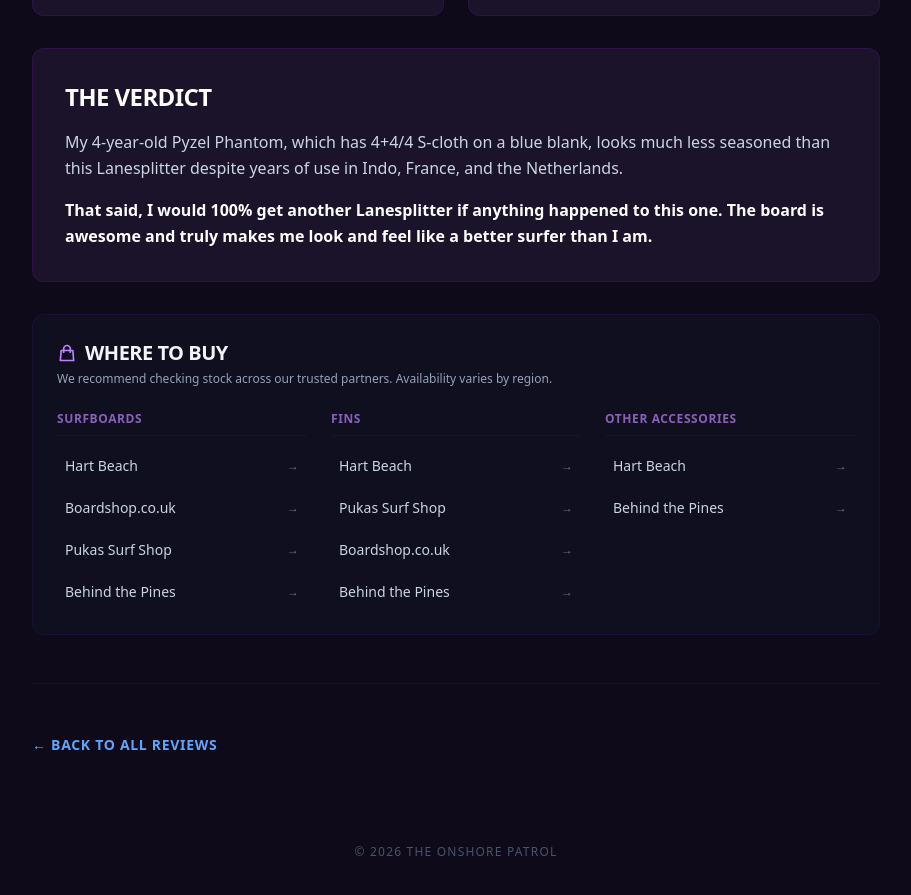
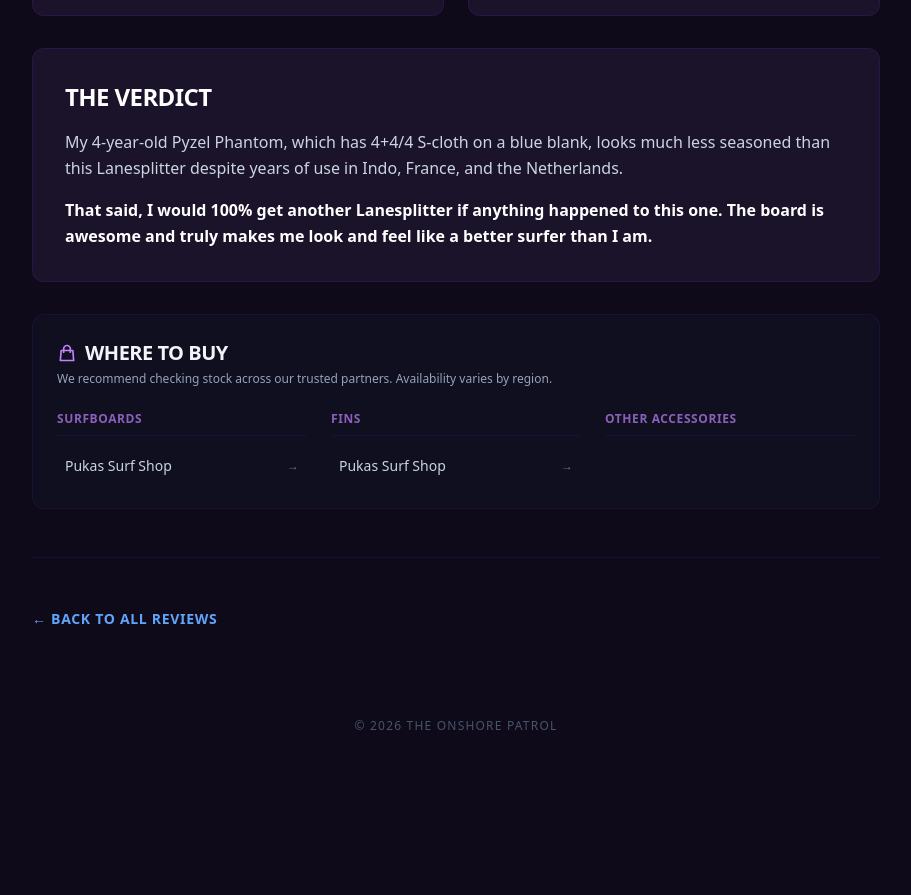
Before and after one commit to MatthijsvdWielen/the-onshore-patrol, a Jekyll site: the page built from reviews/review-lanesplitter.html, in a window 1280 px wide and 900 px high, scrolled down 4826 px. Shown: the top 895 px of the window, without its empty margins (184-1095 px from the left). Built offline with Jekyll 4.4.1, drawn with Linux system fonts in a browser that asks for light colours; nearby versions of some CDN libraries; after the commit the page ends 5600 px from its top, so only the background shows below that.

Commit message:
Added if statement to where to buy
Remove sections that are empty

```diff
--- a/_includes/where-to-buy.html
+++ b/_includes/where-to-buy.html
@@ -1,4 +1,5 @@
-<!-- Inside _includes/where-to-buy.html -->
+{% if page.link_hartbeach or page.link_boardshop or page.link_pukas or page.link_behindthepines or page.link_fins_hartbeach or page.link_fins_pukas or page.link_fins_boardshop or page.link_fins_behindthepines or page.link_acc_hartbeach or page.link_acc_behindthepines %}
+<!-- Where to Buy Component -->
 <div class="my-12 p-6 bg-slate-900/40 border border-purple-900/20 rounded-xl backdrop-blur-sm">
   <div class="mb-6">
     <h3 class="text-xl font-bold text-slate-100 tracking-tight flex items-center gap-2 uppercase">
@@ -16,34 +17,41 @@
         Surfboards
       </h4>
       <ul class="space-y-1.5">
+        {% if page.link_hartbeach %}
         <li>
-          <!-- If page.link_hartbeach exists, use it. Otherwise, default to '#' -->
-          <a href="{{ page.link_hartbeach | default: '#' }}" target="_blank" rel="noopener" class="group flex items-center justify-between p-2 rounded-lg hover:bg-purple-950/30 transition text-sm text-slate-300 hover:text-purple-400">
+          <a href="{{ page.link_hartbeach }}" target="_blank" rel="noopener" class="group flex items-center justify-between p-2 rounded-lg hover:bg-purple-950/30 transition text-sm text-slate-300 hover:text-purple-400">
             <span>Hart Beach</span>
             <span class="text-xs text-slate-500 group-hover:translate-x-0.5 transition-transform">→</span>
           </a>
         </li>
+        {% endif %}
+
+        {% if page.link_boardshop %}
         <li>
-          <!-- Catches page.link_boardshop from Markdown header -->
-          <a href="{{ page.link_boardshop | default: '#' }}" target="_blank" rel="noopener" class="group flex items-center justify-between p-2 rounded-lg hover:bg-purple-950/30 transition text-sm text-slate-300 hover:text-purple-400">
+          <a href="{{ page.link_boardshop }}" target="_blank" rel="noopener" class="group flex items-center justify-between p-2 rounded-lg hover:bg-purple-950/30 transition text-sm text-slate-300 hover:text-purple-400">
             <span>Boardshop.co.uk</span>
             <span class="text-xs text-slate-500 group-hover:translate-x-0.5 transition-transform">→</span>
           </a>
         </li>
+        {% endif %}
+
+        {% if page.link_pukas %}
         <li>
-          <!-- Catches page.link_pukas from Markdown header -->
-          <a href="{{ page.link_pukas | default: '#' }}" target="_blank" rel="noopener" class="group flex items-center justify-between p-2 rounded-lg hover:bg-purple-950/30 transition text-sm text-slate-300 hover:text-purple-400">
+          <a href="{{ page.link_pukas }}" target="_blank" rel="noopener" class="group flex items-center justify-between p-2 rounded-lg hover:bg-purple-950/30 transition text-sm text-slate-300 hover:text-purple-400">
             <span>Pukas Surf Shop</span>
             <span class="text-xs text-slate-500 group-hover:translate-x-0.5 transition-transform">→</span>
           </a>
         </li>
+        {% endif %}
+
+        {% if page.link_behindthepines %}
         <li>
-          <!-- Catches page.link_behindthepines from Markdown header -->
-          <a href="{{ page.link_behindthepines | default: '#' }}" target="_blank" rel="noopener" class="group flex items-center justify-between p-2 rounded-lg hover:bg-purple-950/30 transition text-sm text-slate-300 hover:text-purple-400">
+          <a href="{{ page.link_behindthepines }}" target="_blank" rel="noopener" class="group flex items-center justify-between p-2 rounded-lg hover:bg-purple-950/30 transition text-sm text-slate-300 hover:text-purple-400">
             <span>Behind the Pines</span>
             <span class="text-xs text-slate-500 group-hover:translate-x-0.5 transition-transform">→</span>
           </a>
         </li>
+        {% endif %}
       </ul>
     </div>
 
@@ -53,31 +61,41 @@
         Fins
       </h4>
       <ul class="space-y-1.5">
+        {% if page.link_fins_hartbeach %}
         <li>
-          <a href="{{ page.link_fins_hartbeach | default: '#' }}" target="_blank" rel="noopener" class="group flex items-center justify-between p-2 rounded-lg hover:bg-purple-950/30 transition text-sm text-slate-300 hover:text-purple-400">
+          <a href="{{ page.link_fins_hartbeach }}" target="_blank" rel="noopener" class="group flex items-center justify-between p-2 rounded-lg hover:bg-purple-950/30 transition text-sm text-slate-300 hover:text-purple-400">
             <span>Hart Beach</span>
             <span class="text-xs text-slate-500 group-hover:translate-x-0.5 transition-transform">→</span>
           </a>
         </li>
-               <li>
-          <!-- Catches page.link_pukas from Markdown header -->
-          <a href="{{ page.link_fins_pukas | default: '#' }}" target="_blank" rel="noopener" class="group flex items-center justify-between p-2 rounded-lg hover:bg-purple-950/30 transition text-sm text-slate-300 hover:text-purple-400">
+        {% endif %}
+
+        {% if page.link_fins_pukas %}
+        <li>
+          <a href="{{ page.link_fins_pukas }}" target="_blank" rel="noopener" class="group flex items-center justify-between p-2 rounded-lg hover:bg-purple-950/30 transition text-sm text-slate-300 hover:text-purple-400">
             <span>Pukas Surf Shop</span>
             <span class="text-xs text-slate-500 group-hover:translate-x-0.5 transition-transform">→</span>
           </a>
         </li>
+        {% endif %}
+
+        {% if page.link_fins_boardshop %}
         <li>
-          <a href="{{ page.link_fins_boardshop | default: '#' }}" target="_blank" rel="noopener" class="group flex items-center justify-between p-2 rounded-lg hover:bg-purple-950/30 transition text-sm text-slate-300 hover:text-purple-400">
+          <a href="{{ page.link_fins_boardshop }}" target="_blank" rel="noopener" class="group flex items-center justify-between p-2 rounded-lg hover:bg-purple-950/30 transition text-sm text-slate-300 hover:text-purple-400">
             <span>Boardshop.co.uk</span>
             <span class="text-xs text-slate-500 group-hover:translate-x-0.5 transition-transform">→</span>
           </a>
         </li>
+        {% endif %}
+
+        {% if page.link_fins_behindthepines %}
         <li>
-          <a href="{{ page.link_fins_behindthepines | default: '#' }}" target="_blank" rel="noopener" class="group flex items-center justify-between p-2 rounded-lg hover:bg-purple-950/30 transition text-sm text-slate-300 hover:text-purple-400">
+          <a href="{{ page.link_fins_behindthepines }}" target="_blank" rel="noopener" class="group flex items-center justify-between p-2 rounded-lg hover:bg-purple-950/30 transition text-sm text-slate-300 hover:text-purple-400">
             <span>Behind the Pines</span>
             <span class="text-xs text-slate-500 group-hover:translate-x-0.5 transition-transform">→</span>
           </a>
         </li>
+        {% endif %}
       </ul>
     </div>
 
@@ -87,20 +105,26 @@
         Other Accessories
       </h4>
       <ul class="space-y-1.5">
+        {% if page.link_acc_hartbeach %}
         <li>
-          <a href="{{ page.link_acc_hartbeach | default: '#' }}" target="_blank" rel="noopener" class="group flex items-center justify-between p-2 rounded-lg hover:bg-purple-950/30 transition text-sm text-slate-300 hover:text-purple-400">
+          <a href="{{ page.link_acc_hartbeach }}" target="_blank" rel="noopener" class="group flex items-center justify-between p-2 rounded-lg hover:bg-purple-950/30 transition text-sm text-slate-300 hover:text-purple-400">
             <span>Hart Beach</span>
             <span class="text-xs text-slate-500 group-hover:translate-x-0.5 transition-transform">→</span>
           </a>
         </li>
+        {% endif %}
+
+        {% if page.link_acc_behindthepines %}
         <li>
-          <a href="{{ page.link_acc_behindthepines | default: '#' }}" target="_blank" rel="noopener" class="group flex items-center justify-between p-2 rounded-lg hover:bg-purple-950/30 transition text-sm text-slate-300 hover:text-purple-400">
+          <a href="{{ page.link_acc_behindthepines }}" target="_blank" rel="noopener" class="group flex items-center justify-between p-2 rounded-lg hover:bg-purple-950/30 transition text-sm text-slate-300 hover:text-purple-400">
             <span>Behind the Pines</span>
             <span class="text-xs text-slate-500 group-hover:translate-x-0.5 transition-transform">→</span>
           </a>
         </li>
+        {% endif %}
       </ul>
     </div>
 
   </div>
 </div>
+{% endif %}
```
